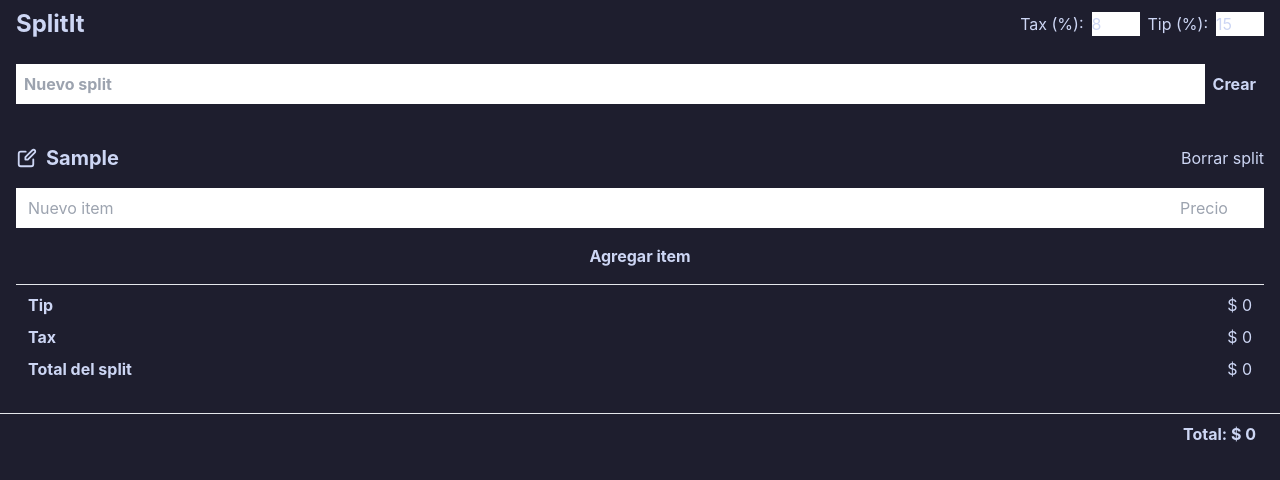
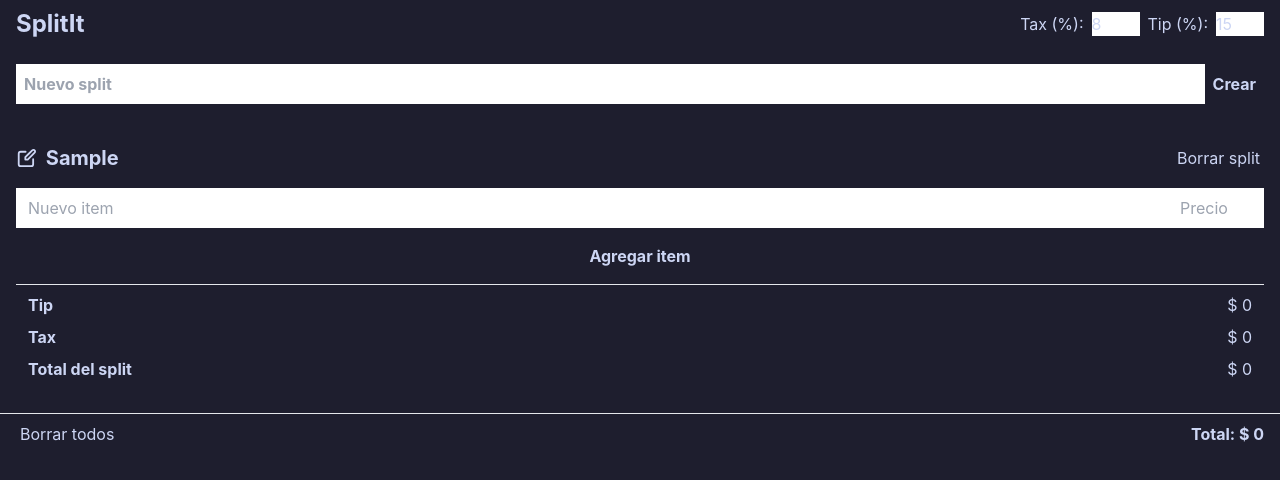
Before and after one commit to Jodarini/SplitIt, a Vue app: page / in a window 1280 px wide. Both pictures are taken after typing "Sample" into the empty fields and a click on the button "Crear". Shown: the top 480 px of the page. Built offline with nearby package versions, Linux system fonts and the light colour scheme; what @catppuccin/tailwindcss would draw is missing.

Commit message:
feat: delete all splits

```diff
--- a/src/App.vue
+++ b/src/App.vue
@@ -88,7 +88,15 @@ watch(store, () => {
 
   <BillComp v-for="user in store.bills" :key="user.id" :user />
 
-  <BillTotal v-if="store.bills.length > 0" :total />
+  <div v-if="store.bills.length > 0" class="flex justify-between px-4">
+    <button
+      @click="store.bills = []"
+      class="min-w-max text-ctp-red hover:bg-ctp-surface0/50 px-1 rounded"
+    >
+      Borrar todos
+    </button>
+    <BillTotal :total />
+  </div>
 
   <div class="flex w-full justify-center gap-2 text-ctp-subtext1"></div>
 </template>
--- a/src/components/BillComp.vue
+++ b/src/components/BillComp.vue
@@ -98,7 +98,10 @@ const deleteSplit = () => {
         <h2 class="w-full p-2 text-xl font-bold text-ctp-mauve">
           {{ user.name }}
         </h2>
-        <button @click="deleteSplit" class="min-w-max text-ctp-red">
+        <button
+          @click="deleteSplit"
+          class="min-w-max text-ctp-red hover:bg-ctp-surface0/50 px-1 rounded"
+        >
           Borrar split
         </button>
       </div>
--- a/src/components/BillTotal.vue
+++ b/src/components/BillTotal.vue
@@ -16,5 +16,5 @@ const formattedAmount = computed(() =>
 </script>
 
 <template>
-  <div class="px-6 py-2 text-right font-bold">Total: {{ formattedAmount }}</div>
+  <div class="py-2 text-right font-bold">Total: {{ formattedAmount }}</div>
 </template>
```
